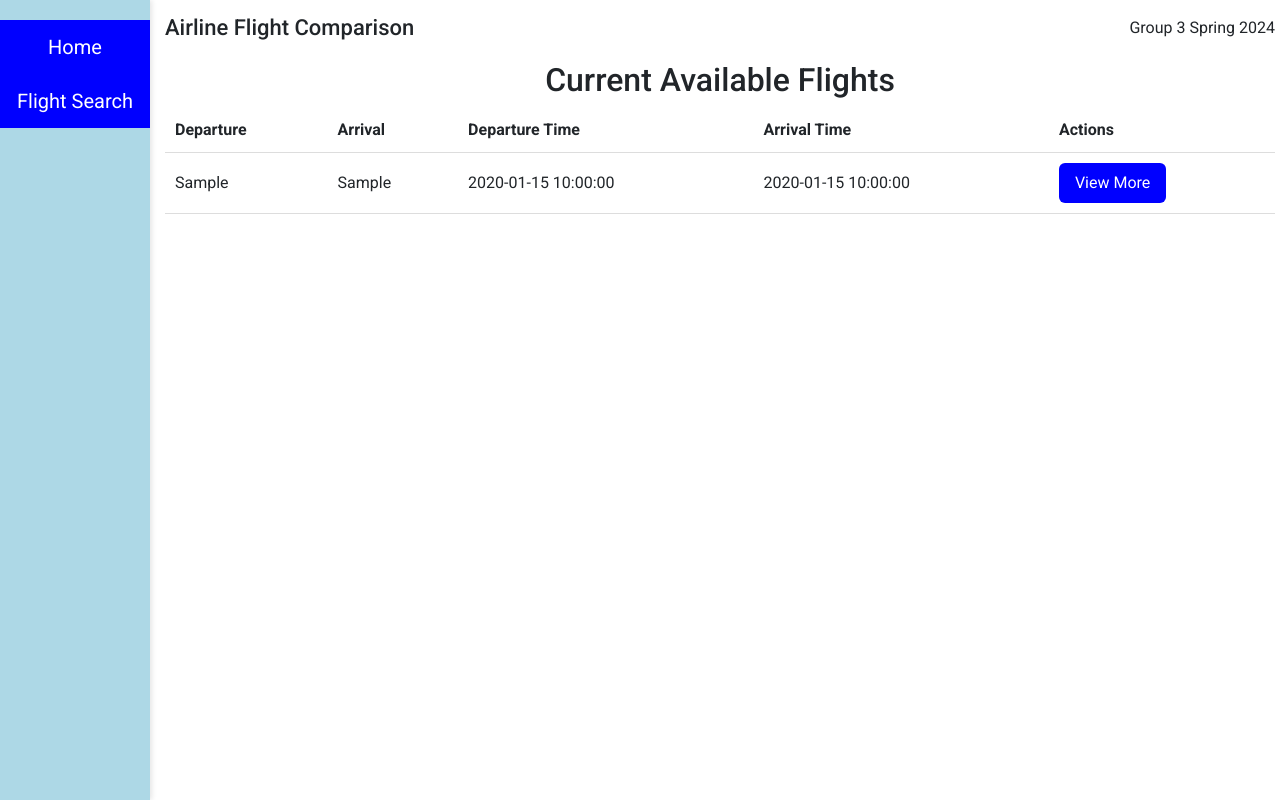
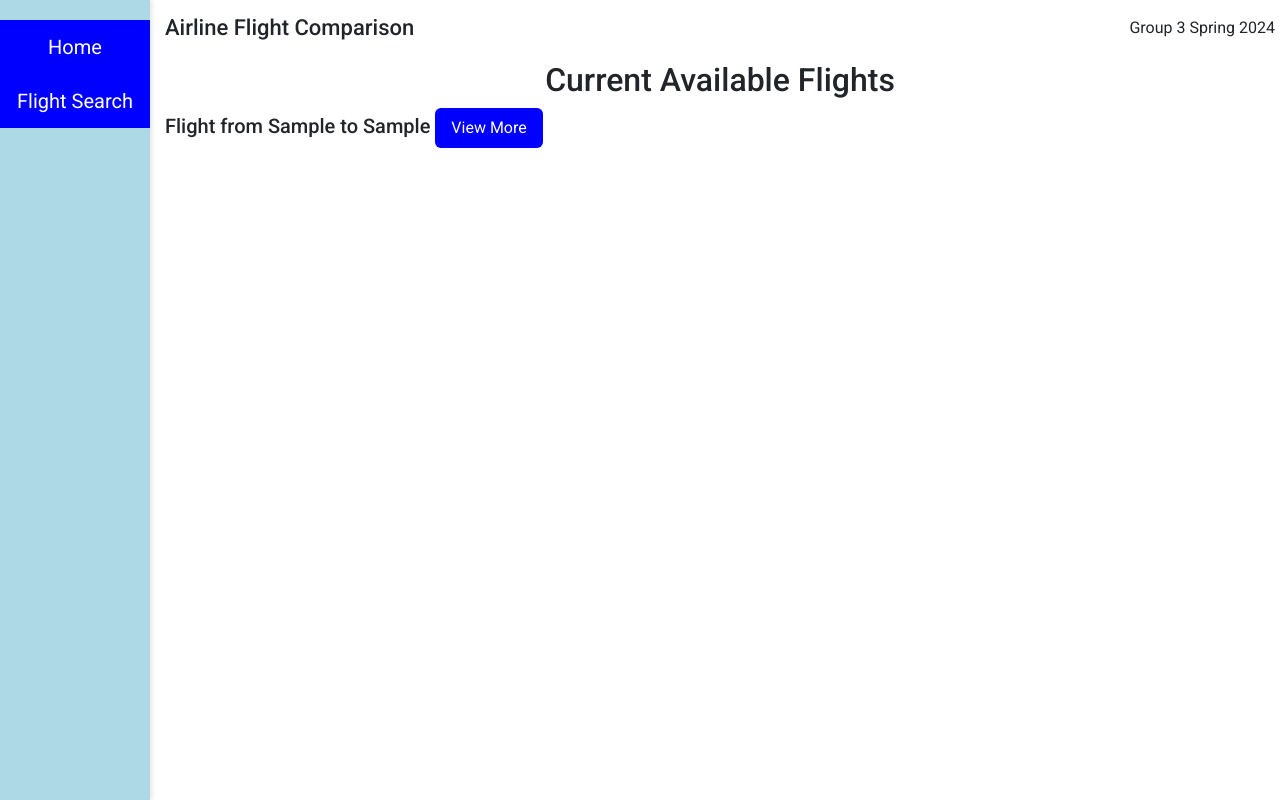
Before and after one commit to UCCS-CS4300-5300/group3-spring2024, a Django app: page / in a window 1280 px wide. Run offline with Django 5.2, Linux system fonts and the light colour scheme; tables that the repository leaves empty hold one stand-in row (values such as "Sample post").

Commit message:
updated home page to use bootstrap accordion

```diff
--- a/flightcomparison/templates/application.html
+++ b/flightcomparison/templates/application.html
@@ -88,6 +88,9 @@
         color: white;
         box-shadow: inset 0 0 5px rgba(0,0,0,0.2); /* Shadow effect for active state */
     }
+    .accordion {
+        border-width: 0;
+    }
     /* Responsive layout for mobile */
     @media (max-width: 600px) {
         .sidebar {
@@ -157,7 +160,7 @@
             </div>
           </div>
         </div>
-      </div>
+    </div>
     <!-- PAGE CONTENT -->
     <div class="container">
         <div class="header">
--- a/flightcomparison/templates/home.html
+++ b/flightcomparison/templates/home.html
@@ -3,24 +3,26 @@
 {% block content %}
     <h2 style="text-align: center;">Current Available Flights</h2>
     {% if flights %}
-        <table>
-            <tr>
-                <th>Departure</th>
-                <th>Arrival</th>
-                <th>Departure Time</th>
-                <th>Arrival Time</th>
-                <th>Actions</th>
-            </tr>
+        <div class="accordion">
             {% for flight in flights %}
-            <tr>
-                <td>{{ flight.departure_location }}</td>
-                <td>{{ flight.arrival_location }}</td>
-                <td>{{ flight.departure_time }}</td>
-                <td>{{ flight.arrival_time }}</td>
-                <td><button class="btn btn-primary">View More</button></td>
-            </tr>
+            <div class="accordion-item border-0">
+                <h5 class="acordion-header">
+                    Flight from {{flight.departure_location}} to {{flight.arrival_location}}
+                    <button class="btn btn-primary" type="button" data-bs-toggle="collapse" data-bs-target="#collapse_{{ forloop.counter }}" aria-expanded="true" aria-controls="collapse_{{ forloop.counter }}">View More</button>
+                </h5>
+                <div id="collapse_{{ forloop.counter }}" class="accordion-collapse collapse" aria-labelledby="headingOne" data-bs-parent="#accordionExample">
+                    <div class="accordion-body">
+                      <ul style="list-style-type: none;">
+                        <li>Departure Time: {{flight.departure_time}}</li>
+                        <li>Arrival Time: {{flight.arrival_time}}</li>
+                        <li>Price: ${{flight.price}}</li>
+                        <li>Airline: United</li>
+                      </ul>
+                    </div>
+                  </div>
+            </div>
             {% endfor %}
-        </table>
+        </div>
     {% else %}
         <p>No Flights currently in the database.</p>
     {% endif %}
```
Also changed, not shown: 1 other file.
